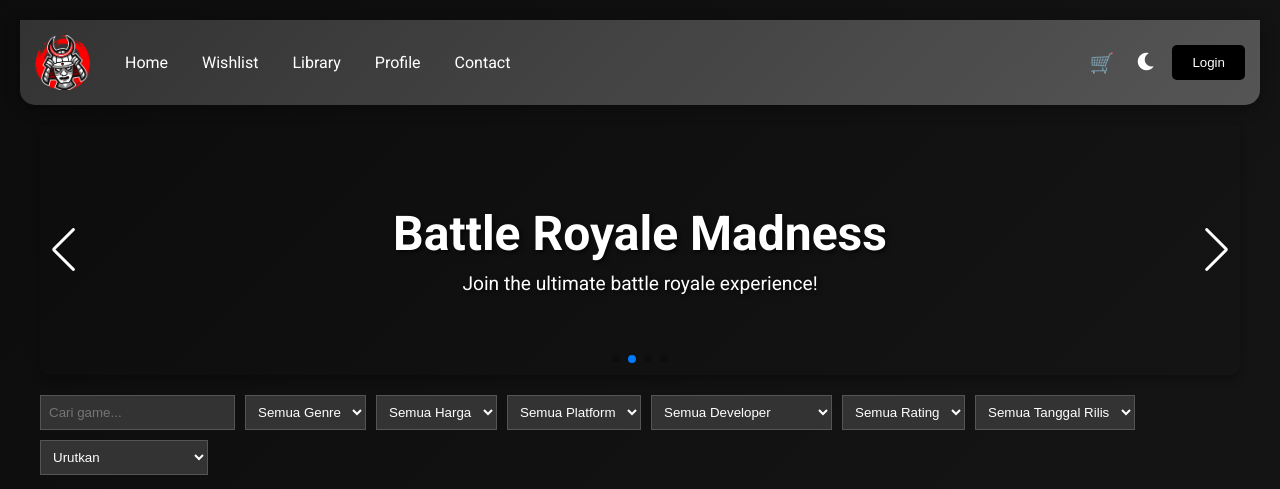
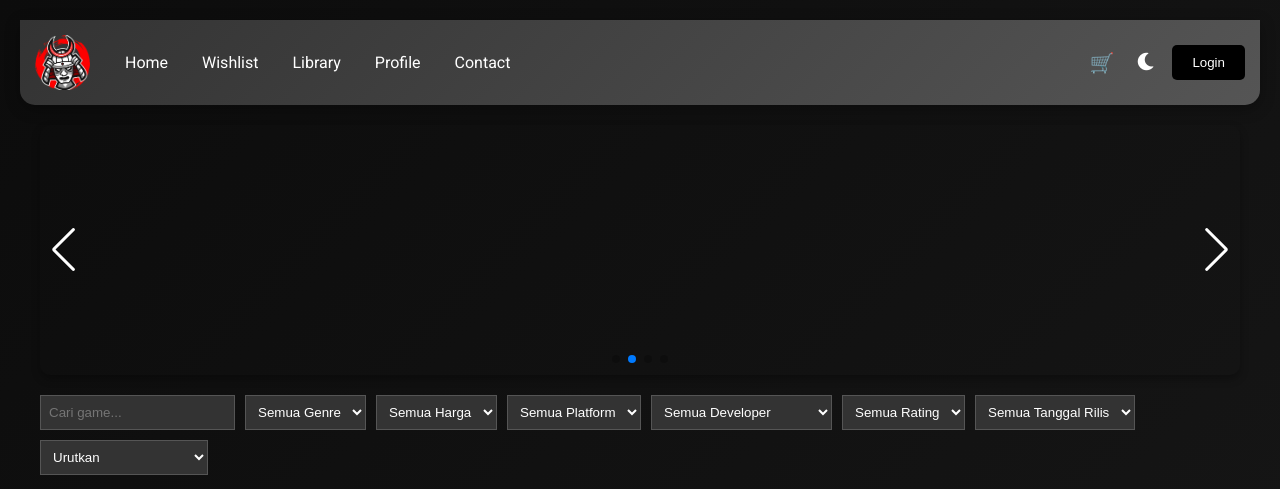
Before and after one commit to Meyshuu/mamak-store, a website: page public/index.html in a window 1280 px wide. Shown: the top 489 px of the page. Drawn offline with nearby package versions, Linux system fonts and the light colour scheme.

Commit message:
Update index.html

```diff
--- a/public/index.html
+++ b/public/index.html
@@ -203,8 +203,6 @@
                     </div>
                     <div class="swiper-slide" style="background-image: url('banners2.png');">
                         <div style="display: flex; flex-direction: column; align-items: center; justify-content: center; height: 100%;">
-                            <h1>Battle Royale Madness</h1>
-                            <p>Join the ultimate battle royale experience!</p>
                         </div>
                     </div>
                     <div class="swiper-slide" style="background-image: url('cpunk.png');">
```
